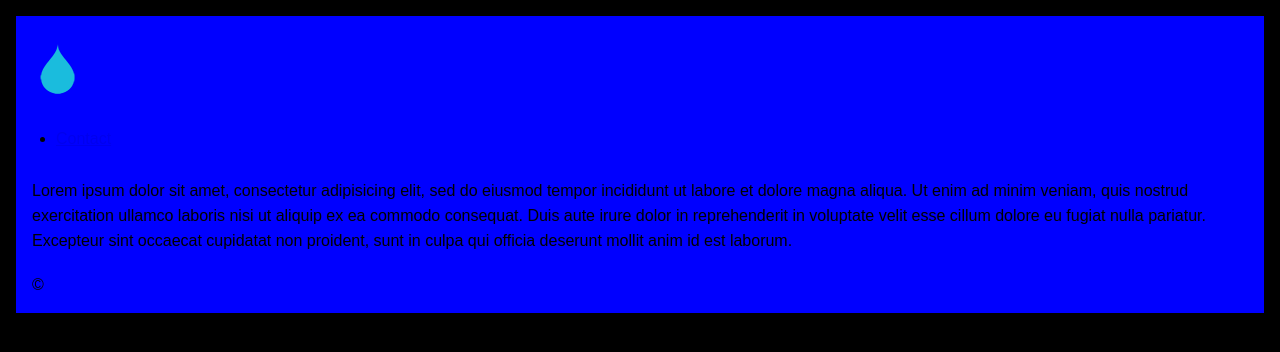
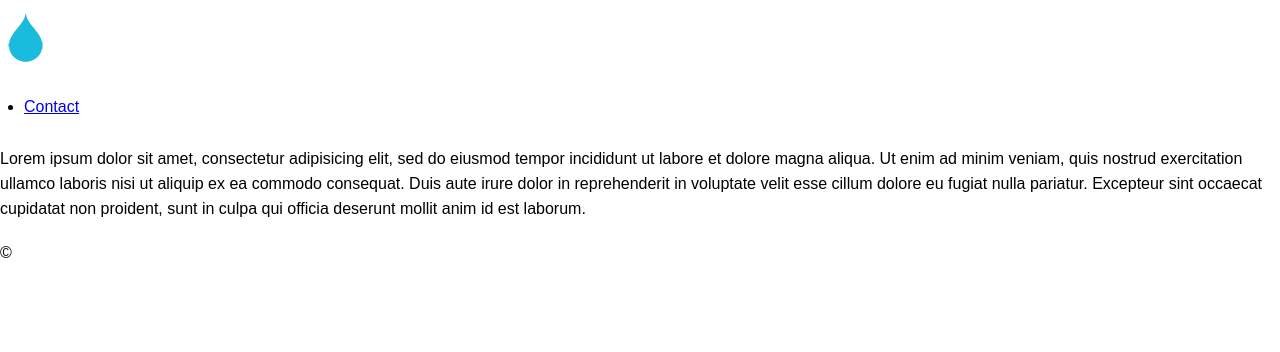
Before and after one commit to PuddletownDesign/puddletown-bootstrap, a PHP site: page / in a window 1280 px wide. Shown: the top 352 px of the page. Run offline with PHP 8.4, Linux system fonts and the light colour scheme.

Commit message:
updated styles

```diff
--- a/css/scss/_0000.scss
+++ b/css/scss/_0000.scss
@@ -1,11 +1,8 @@
 html {
-    background-color: black;
+    background-color: white;
 }
 body {
     font-size: 100%;
-    padding: 1em;
-    margin: 1em;
-    background-color: blue;
 /* ---------------------------
       Basic Layout
 --------------------------- */
```
Also changed, not shown: css/styles.css.
